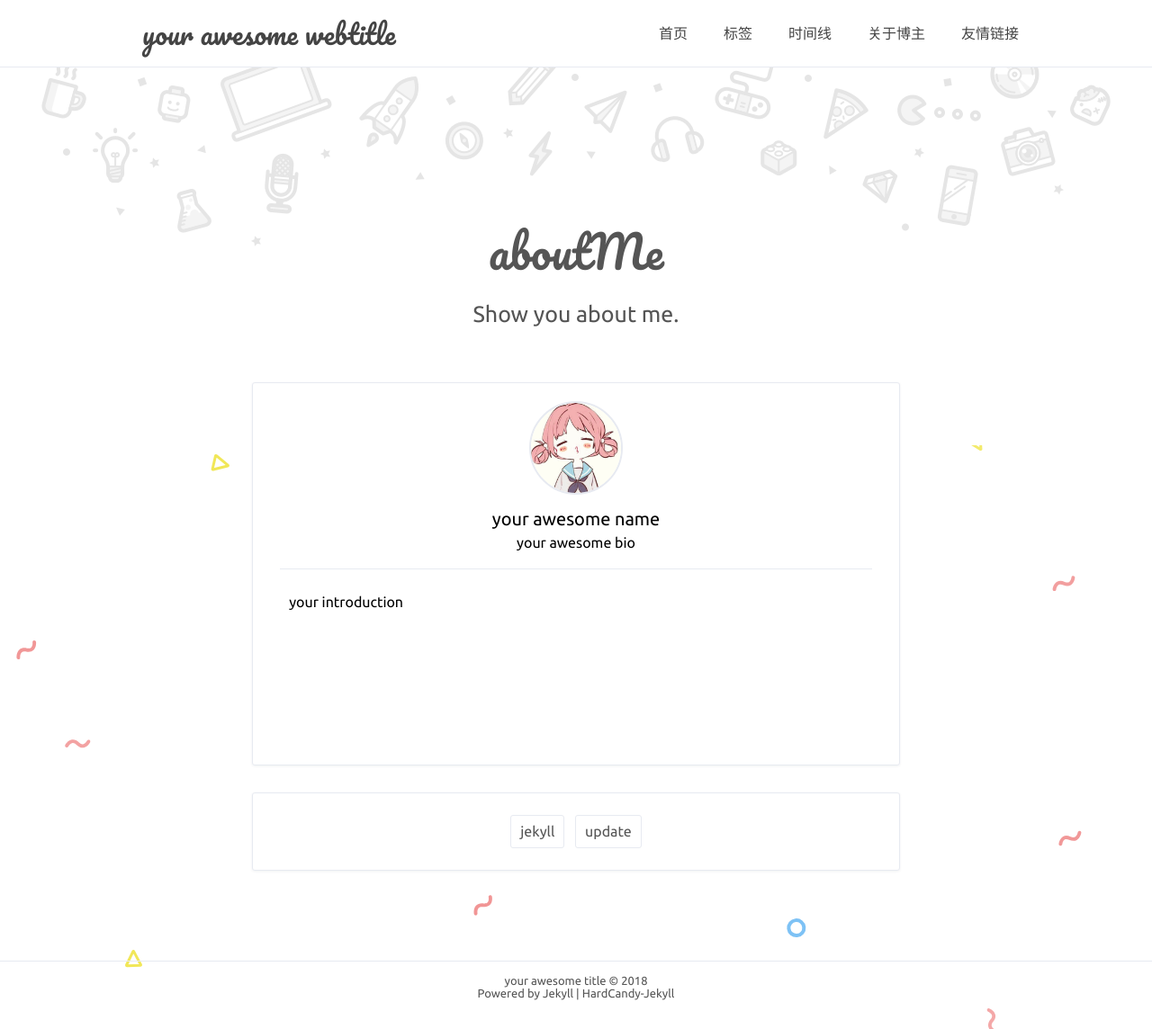
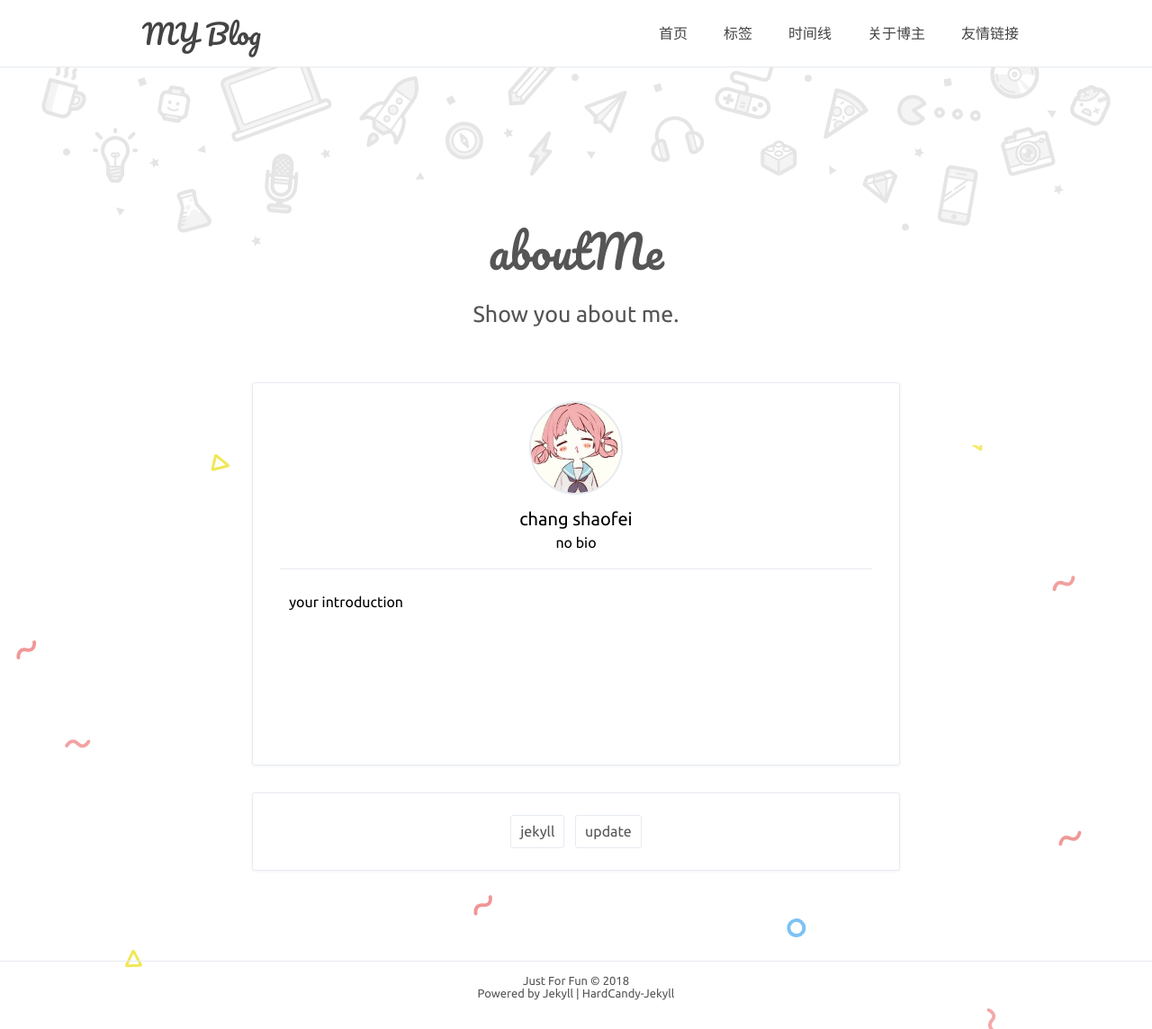
Before and after one commit to shaofeichang/shaofeichang.github.io, a Jekyll site: the page built from about.html, in a window 1280 px wide. Shown: the whole page at 90% size. Built offline with Jekyll 4.4.1, drawn with Linux system fonts in a browser that asks for light colours; comment, search, counter and statistics services are not loaded.

Commit message:
Update _config.yml

```diff
--- a/_config.yml
+++ b/_config.yml
@@ -1,8 +1,8 @@
 # Site settings 配置站点
-title: 'your awesome title'
-description: 'your web description'
-keywords: 'your web keywords, another keywords'
-url: 'https://abc.github.io' # your host
+title: 'Just For Fun'
+description: 'Only Test This Blog, and I will give up soon'
+keywords: 'Test Test Test'
+url: 'https://shaofeichang.github.io' # your host
 
 # nav 中文字符空格：&emsp;
 nav: # 最佳体验 六个标签 且最好每个标签不超过4中文字
@@ -14,10 +14,10 @@ nav: # 最佳体验 六个标签 且最好每个标签不超过4中文字
 
 # 博主
 author: true
-name: 'your awesome name'
-NickName: 'your awesome nickname'
-webtitle: 'your awesome webtitle'
-bio: 'your awesome bio'
+name: 'chang shaofei'
+NickName: ''
+webtitle: 'MY Blog'
+bio: 'no bio'
 about: true
 aboutyou: 'your introduction'
 portraits: '/assets/profile.jpeg' # your portraits image file path
```
